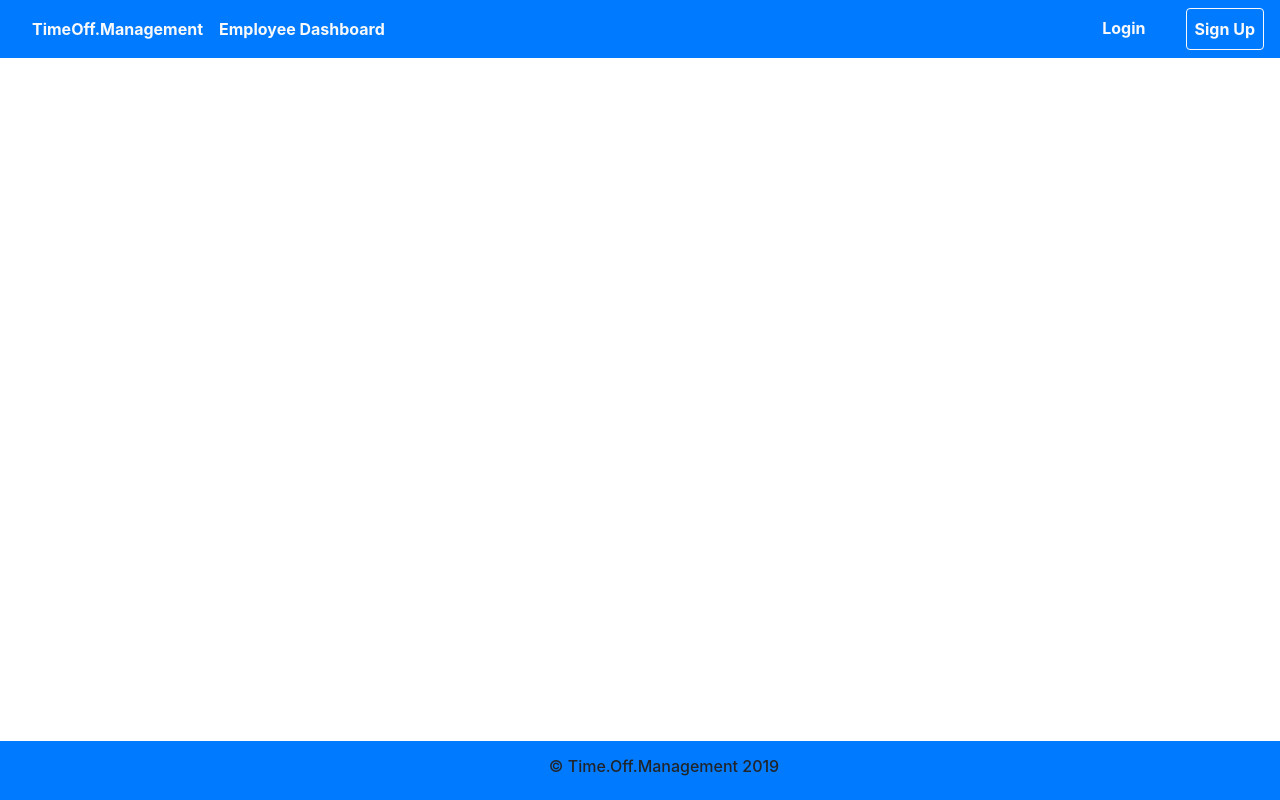
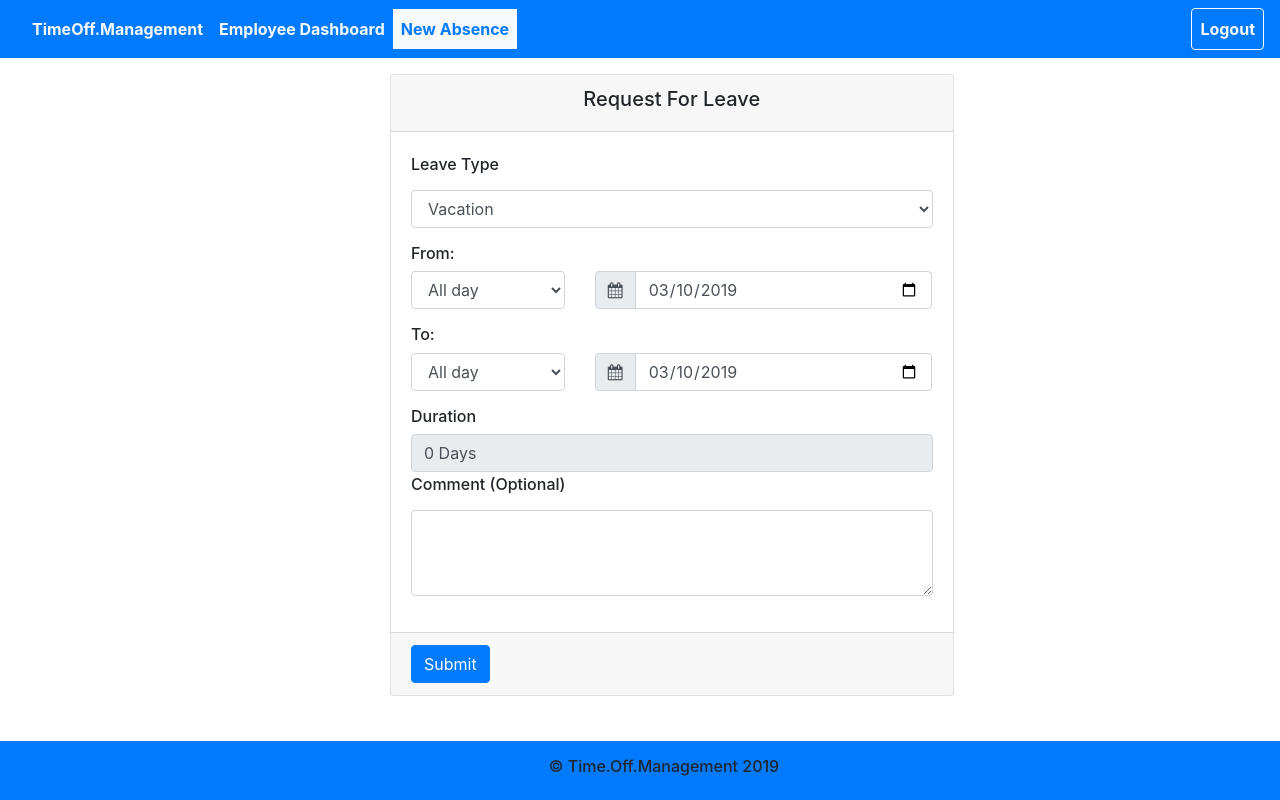
Before and after one commit to adisco4420/time-off-mgt-react, a React (Create React App) app: page /new-absence in a window 1280 px wide. Built offline with nearby package versions, Linux system fonts and the light colour scheme.

Commit message:
new absence form and fix in show more calendar

```diff
--- a/src/App.js
+++ b/src/App.js
@@ -1,13 +1,13 @@
 import React, { Component } from 'react';
-import logo from './logo.svg';
 import './App.css';
 import 'bootstrap/dist/css/bootstrap.min.css';
 import Header from './component/header/Header';
 import Home from './component/home/Home';
 import Footer from './component/footer/Footer'
-import EmployeeDashboard from './component/dashboard/Employee-Dashboard'
+import EmployeeDashboard from './component/dashboard/employee/Employee-Dashboard'
+import NewAbsenceForm from './component/dashboard/new-absence/NewAbsence'
 
-import { BrowserRouter ,Route, Switch,Link } from 'react-router-dom'
+import { BrowserRouter ,Route, Switch } from 'react-router-dom'
 import Login from './component/auth/login/Login';
 import Register from './component/auth/register/Register';
 class App extends Component {
@@ -24,6 +24,7 @@ class App extends Component {
             <Route exact path="/login" component={Login} />
             <Route exact path="/register" component={Register} />
             <Route exact path="/employee-dashboard" component={EmployeeDashboard} />
+            <Route exact path="/new-absence" component={NewAbsenceForm} />
           </Switch>
           <Footer />
         </div>
--- a/src/component/auth/login/Login.js
+++ b/src/component/auth/login/Login.js
@@ -1,10 +1,10 @@
 import React from 'react';
+import { Link } from 'react-router-dom'
 import './login.css'
 
 const emailRegex = RegExp(
     /^[a-zA-Z0-9.!#$%&’*+/=?^_`{|}~-]+@[a-zA-Z0-9-]+(?:\.[a-zA-Z0-9-]+)*$/
   );
-  const onlyLetterRegex = RegExp(/^[A-Za-z]+$/)
 
   const formValid = ({ formErrors, ...rest }) => {
     let valid = true;
@@ -40,15 +40,19 @@ class Login extends React.Component{
         e.preventDefault();
 
         if (formValid(this.state)) {
-          console.log(`
-            --SUBMITTING--
-            Email: ${this.state.email}
-            Password: ${this.state.password}
-          `);
+          // console.log(`
+          //   --SUBMITTING--
+          //   Email: ${this.state.email}
+          //   Password: ${this.state.password}
+          // `);
+          let user = {email: this.state.email, password: this.state.password}
+          user = JSON.stringify(user)
+          console.log(user)
+          localStorage.setItem('currentUser', user)
           alert('login successful')
+
         } else {
           this.setState({invalidError: true})
-          console.error("FORM INVALID - DISPLAY ERROR MESSAGE");
 
         }
       };
@@ -105,7 +109,14 @@ class Login extends React.Component{
                 <span className="text-danger">{formErrors.password}</span>
               )}
                 </div>
-                <button type="submit" className="btn btn-primary">Login</button>
+
+                  { formValid(this.state) ?
+                  <button onClick={this.handleSubmit} type="button" className="btn btn-primary text-light">
+                       <Link  className="text-light" to="/employee-dashboard">Login</Link>
+                  </button>
+                  :    <button type="submit" className="btn btn-primary text-light">Login</button>
+                  }
+
                     </div>
                 </form>
             </div>
--- a/src/component/auth/register/Register.js
+++ b/src/component/auth/register/Register.js
@@ -1,4 +1,5 @@
 import React from 'react';
+import {Link} from 'react-router-dom'
 import './register.css'
 
 
@@ -179,7 +180,11 @@ class Register extends React.Component{
                         <option>India/New Delhi</option>
                     </select>
                     </div>
-                <button type="submit" className="btn btn-primary">Register</button>
+                <button type="submit" className="btn btn-primary">
+                { formValid(this.state) ? <Link to="/login"></Link> :
+                  'Register'
+                }
+                </button>
                     </div>
                 </form>
             </div>
--- /dev/null
+++ b/src/component/dashboard/new-absence/NewAbsence.js
@@ -0,0 +1,141 @@
+import React , { Component } from 'react';
+import './style.css';
+const typeOfTimeOff = [
+    {name: 'Vacation', days: 2},
+    {name: 'Maternity Leave', days: 10},
+    {name: 'Medical Checkup', days: 5},
+    {name: 'Marriage Purpose', days: 7},
+]
+let date = new Date();
+date = `${date.getFullYear()}-0${date.getMonth() + 1 }-${date.getDate()}`
+
+class NewAbsenceForm extends Component {
+    state = {
+        startTime: date,
+        stopTime: date,
+        diffStartTimeStopTime: '0 Days',
+        showError: false
+    }
+    handleStartTime = e => {
+        let startTimeValue = e.target.value;
+        this.setState({startTime: startTimeValue})
+        const start = startTimeValue.replace(/-/g, '');
+        const stop = this.state.stopTime.replace(/-/g, '');
+        const diff = stop - start
+        this.setState({diffStartTimeStopTime: `${diff} Days`})
+        console.log(this.state.diffStartTimeStopTime)
+    }
+    handleStopTime = e => {
+        let stopTimeValue = e.target.value;
+        this.setState({stopTime: stopTimeValue})
+        const start = this.state.startTime.replace(/-/g, '');
+        const stop = stopTimeValue.replace(/-/g, '');
+        const diff = stop - start
+        this.setState({diffStartTimeStopTime: `${diff} Days`})
+        console.log(diff)
+    }
+    hamdleFormSubmit = () => {
+        if (!this.state.diffStartTimeStopTime.includes('-') && this.state.diffStartTimeStopTime !== '0 Days') {
+            console.log(this.state.diffStartTimeStopTime)
+            alert('saved wait for approval')
+        } else {
+            this.setState({showError: true})
+        }
+        if (this.state.diffStartTimeStopTime === '0 Days') {
+            this.setState({showError: true})
+        }
+    }
+    render() {
+        return(
+            <div className="container absence mt-3 align-center ">
+                <div className="card align-center">
+  <div className="card-header text-center">
+  <h5>Request For Leave</h5>
+  </div>
+  <div className="card-body">
+    <div className="row">
+        <div className="col-12">
+            <div className="form-group">
+                    <label htmlFor="exampleFormControlSelect1"><h6>Leave Type</h6></label>
+                    <select className="form-control" id="exampleFormControlSelect1">
+                    {
+                        typeOfTimeOff.map(item => {
+                            return <option key={item.days}>{item.name}</option>
+                        })
+                    }
+
+                    </select>
+            </div>
+        </div>
+    </div>
+    <h6>From:</h6>
+    <div className="row">
+        <div className="col-4">
+            <select className="form-control">
+                <option>All day</option>
+                <option>Morning</option>
+                <option>Afternoon</option>
+            </select>
+        </div>
+        <div className="col-8">
+            <div className="input-group mb-3">
+                <div className="input-group-prepend">
+                <span className="input-group-text" id="basic-addon1"><i className="fa fa-calendar" ></i></span>
+                </div>
+                <input type="date" min={date} value={this.state.startTime} onChange={this.handleStartTime}
+                className="form-control"  />
+            </div>
+        </div>
+    </div>
+    <h6>To:</h6>
+    <div className="row">
+
+        <div className="col-4">
+            <select className="form-control">
+                <option>All day</option>
+                <option>Morning</option>
+                <option>Afternoon</option>
+            </select>
+        </div>
+        <div className="col-8">
+            <div className="input-group mb-3">
+                <div className="input-group-prepend">
+                <span className="input-group-text" id="basic-addon1"><i className="fa fa-calendar" ></i></span>
+                </div>
+                <input value={this.state.stopTime} onChange={this.handleStopTime} type="date"
+                min={this.state.startTime} className="form-control"  />
+            </div>
+        </div>
+    </div>
+    <h6>Duration</h6>
+    <div className="row">
+        <div className="col-12">
+            <input
+                value={this.state.diffStartTimeStopTime.includes('-') ? '0 Days' : this.state.diffStartTimeStopTime }
+                className="form-control" disabled />
+            {
+                ((this.state.diffStartTimeStopTime === '0 Days' || this.state.diffStartTimeStopTime.includes('-'))
+                && this.state.showError) ?
+                <span className="text-danger">invalid duration must be more than 0 Days</span> : ''
+            }
+        </div>
+    </div>
+
+    <div className="row">
+        <div className="col-12">
+            <div className="form-group">
+                <label ><h6>Comment (Optional)</h6></label>
+                <textarea className="form-control" id="exampleFormControlTextarea1" rows="3"></textarea>
+             </div>
+        </div>
+    </div>
+  </div>
+  <div className="card-footer">
+    <button onClick={this.hamdleFormSubmit} className="btn btn-primary">Submit</button>
+  </div>
+</div>
+            </div>
+        )
+    }
+}
+export default NewAbsenceForm;
--- /dev/null
+++ b/src/component/dashboard/new-absence/style.css
@@ -0,0 +1,7 @@
+.absence{
+    padding-left: 25%;
+    margin-bottom: 7%
+}
+.absence .card{
+    width: 70%
+}
--- a/src/component/header/Header.js
+++ b/src/component/header/Header.js
@@ -1,9 +1,22 @@
 import React, { Component } from 'react';
-import { Link } from 'react-router-dom'
+import { Link } from 'react-router-dom';
+import './HeaderStyle.css';
+
+class Header extends Component {
+    constructor(props){
+        super(props)
+        this.state = {
+            koloLogin: true,
+        }
+        console.log(this.state.koloLogin)
+    }
 
 
-import './HeaderStyle.css'
-class Header extends Component {
+    handleLogout = () => {
+        localStorage.clear('currentUser')
+        this.setState({koloLogin: !this.state.koloLogin})
+       console.log(this.state.koloLogin)
+    }
 
   render() {
 
@@ -26,17 +39,31 @@ class Header extends Component {
                         Employee Dashboard <span className="sr-only">(current)</span>
                     </Link>
                 </li>
-
+                <li className="nav-item active ">
+                    <Link className="nav-link bg-light text-primary" to="/new-absence">
+                        New Absence <span className="sr-only">(current)</span>
+                    </Link>
+                </li>
                 </ul>
+                {
+                    !this.state.koloLogin ?
                     <ul className="navbar-nav ml-auto">
                         <li className="nav-item mr-3">
-                    {/* <a className="nav-link text-light" href="#">Login</a> */}
                         <Link className="nav-link text-light" to="/login" >Login </Link>
                         </li>
                         <li className="nav-item ml-3">
                             <Link className="nav-link btn btn-outline-light text-light" to="/register">Sign Up</Link>
                         </li>
                         </ul>
+
+                     :    <ul className="navbar-nav ml-auto">
+                            <li className="nav-item ml-3" onClick={this.handleLogout}>
+                            <Link className="nav-link btn btn-outline-light text-light" to="/login">Logout</Link>
+                            </li>
+                        </ul>
+                }
+
+
 
             </div>
             </nav>
```
Also changed, not shown: src/component/dashboard/employee/Employee-Dashboard.js (renamed from src/component/dashboard/Employee-Dashboard.js, +16 -18 lines), src/component/dashboard/employee/employee.css (renamed from src/component/dashboard/employee.css). Lines whose indentation alone changed are shown as unchanged.
